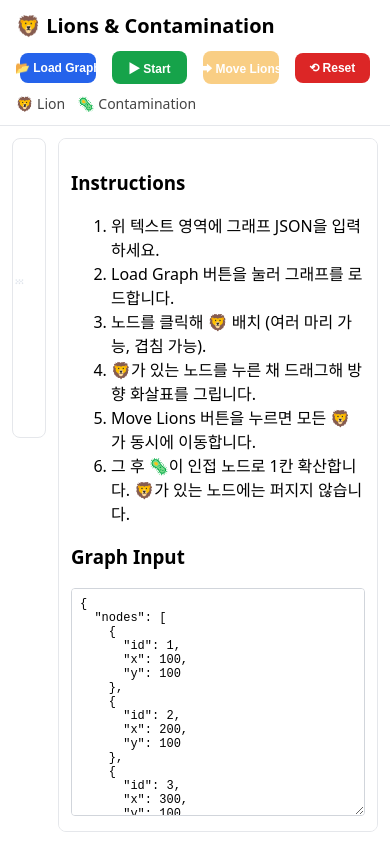
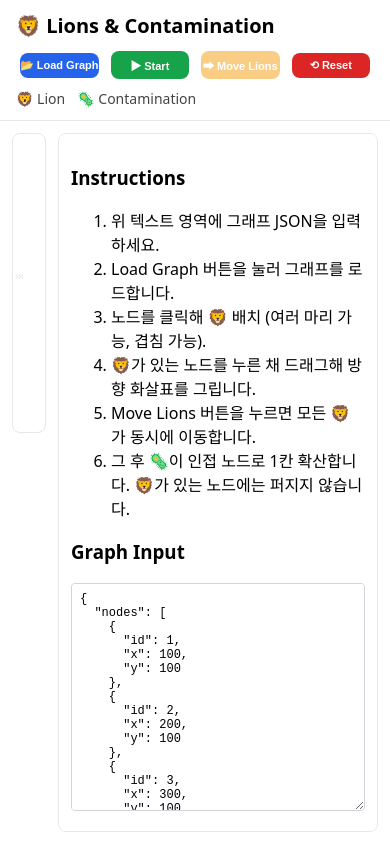
Before and after one commit to danielk5432/LionGridGenerator, a plain HTML site: page index.html in a window 390 px wide. Drawn offline with Linux system fonts and the light colour scheme; some packages are replaced by stand-ins of ours; a script that the page names is missing.

Commit message:
mobile button layout edit

```diff
--- a/public/styles.css
+++ b/public/styles.css
@@ -211,15 +211,15 @@ button {
 
 @media (max-width: 600px) {
   .controls {
-    flex-wrap: nowrap;      /* 줄바꿈 방지 */
-    overflow-x: auto;       /* 화면에 다 안 들어가면 가로 스크롤 */
-    -webkit-overflow-scrolling: touch;
+    flex-wrap: nowrap;     /* 줄바꿈 방지 */
+    gap: 4px;              /* 버튼 간격 줄이기 */
   }
 
   .controls button {
-    padding: 8px 12px;      /* 버튼 패딩 축소 */
-    font-size: 12px;        /* 글자 크기 축소 */
-    flex: 1;                /* 버튼들이 공간 나눠 가지기 */
-    min-width: 70px;        /* 버튼이 너무 작아지지 않도록 */
+    flex: 1 1 0;           /* 가로 공간 균등 분할 */
+    padding: 6px 8px;      /* 패딩 줄이기 */
+    font-size: 11px;       /* 글자 크기 줄이기 */
+    white-space: nowrap;   /* 줄바꿈 방지 */
+    min-width: 0;          /* flex 때문에 강제로 줄어들도록 */
   }
 }
```
